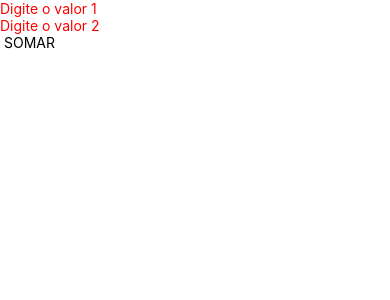
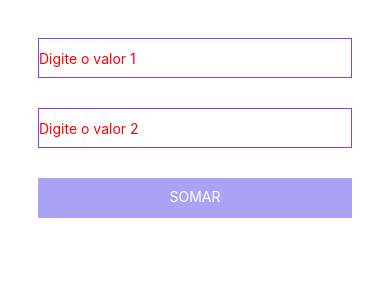
Before and after one commit to LauraLemos/OperacoesMatDDMI, a React Native app: screen / in a window 390 px wide. Shown: the top 300 px of the page. Built offline with nearby package versions, Linux system fonts and the light colour scheme.

Commit message:
com StyleSheet

```diff
--- a/App.js
+++ b/App.js
@@ -20,31 +20,70 @@ export default class App extends React.Component{
 
   render(){
     return(
-      <View>
+      <View style={MeuEstilo.container}>
+
         <StatusBar backgroundColor="black" />
-        <TextInput underlineColorAndroid = "transparent" // INPUT DO TEXTO 1
+        <TextInput style={MeuEstilo.input}
+        underlineColorAndroid = "transparent" // INPUT DO TEXTO 1
         placeholder = "Digite o valor 1 "
         placeholderTextColor = "red"
         autoCapitalize = "none"
         onChangeText={this.atualizaValor1}
         keyboardType='numeric' />
 
-        <TextInput underlineColorAndroid = "transparent" // INPUT DO TEXTO 2
+        <TextInput style={MeuEstilo.input}
+        underlineColorAndroid = "transparent" // INPUT DO TEXTO 2
         placeholder = "Digite o valor 2 "
         placeholderTextColor = "red"
         autoCapitalize = "none"
         onChangeText={this.atualizaValor2}
         keyboardType='numeric' />
 
-      <TouchableOpacity onPress={()=>this.soma(this.state.valor1, this.state.valor2, this.state.resultado)}>
-       <Text> SOMAR </Text>
+      <TouchableOpacity style={MeuEstilo.botao}
+      onPress={()=>this.soma(this.state.valor1, this.state.valor2, this.state.resultado)}>
+
+       <Text style={MeuEstilo.textoBotaoSomar}> SOMAR </Text>
 
       </TouchableOpacity>
       </View>
     )
   }
+}
 
+const MeuEstilo = StyleSheet.create({
+  fontegrande:{
+    fontSize:48,
+    //backgroundColor:'#333333',
+    color:'#111111',
+    flexGrow:1,
+    justifyContent:"center",
+    alignItems:"center",
+    padding:23,
+  },
+  container:{
+    padding:23,
+  },
+  input:{
+    margin:15,
+    height:40,
+    borderColor: '#7a42f4',
+    borderWidth: 1,
+  },
+  botao:{
+    backgroundColor: '#AAA2f4',
+    padding:10,
+    margin:15,
+    height:40,
+  },
+  textoBotaoSomar:{
+    color:'white',
+    alignItems:'center',
+    textAlign:'center',
+  },
+  switchstilo:{
+    flex:1,
+    alignItems: 'center',
+    justifyContent: 'center',
+  }
 
-
-
-}
+})
```
